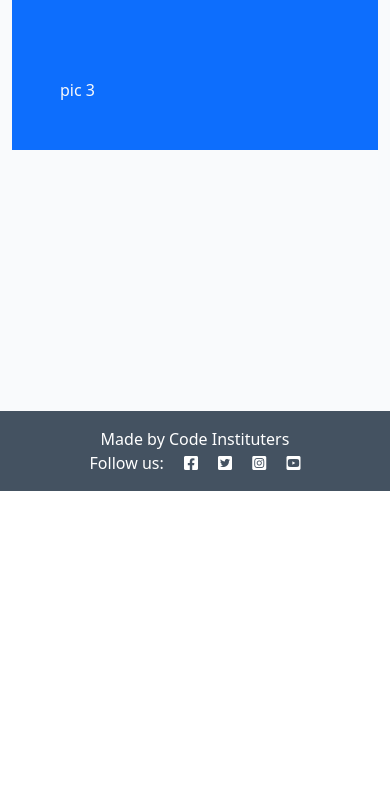
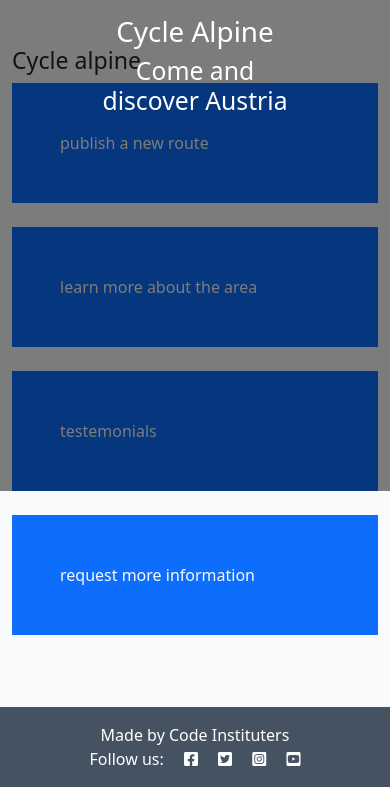
Before and after one commit to robinoldman/cycle-site1, a Django app: page /map/ in a window 390 px wide. Shown: the part 353-1140 px from the top of the page. Before the commit the page ends 844 px from the top, so only its background shows below. Run offline with Django 3.2, Linux system fonts and the light colour scheme.

Commit message:
add hero image to top of maps page

```diff
--- a/cycle/settings.py
+++ b/cycle/settings.py
@@ -33,7 +33,7 @@
 DEBUG = True
 
 ALLOWED_HOSTS = ['cycle-site.herokuapp.com', 'localhost',
-                 '8000-robinoldman-cyclesite1-6wn5vligyy0.ws-eu98.gitpod.io']
+                 '8000-robinoldman-cyclesite1-xjq9ds6agmt.ws-eu98.gitpod.io']
 
 
 # Application definition
--- a/static/css/style.css
+++ b/static/css/style.css
@@ -1,6 +1,43 @@
+
+
+
+
+
+
+
 body {
     background-color: #F9FAFC;
 }
+
+/*---------------hero */
+
+.hero-inner img{
+    position: relative;
+    max-height: 700px;
+    width: 100%;
+}
+
+.text-overlay {
+    position: absolute;
+    top: 50%;
+    left: 50%;
+    transform: translate(-50%, -50%);
+    text-align: center;
+    color: white;
+    z-index: 1;
+}
+
+.overlay {
+    position: absolute;
+    top: 0;
+    left: 0;
+    width: 100%;
+    height: 100%;
+    background-color: rgba(0, 0, 0, 0.5); /* Adjust the opacity as needed */
+    z-index: 0;
+}
+
+
 
 .brand {
     font-family: Lato, sans-serif;
--- a/templates/map.html
+++ b/templates/map.html
@@ -1,21 +1,39 @@
 {% extends "base.html" %}
 
 {% block content %}
+<section class="hero">
+    <div class="hero-inner">
+        <img src="https://images.pexels.com/photos/544067/pexels-photo-544067.jpeg?auto=compress&cs=tinysrgb&w=1260&h=750&dpr=2" alt="Austria Image">
+        <div class="overlay"></div>
+        <div class="text-overlay">
+            <h1>Cycle Alpine</h1>
+            <h2>Come and discover Austria</h2>
+        </div>
+    </div>
+</section>
 
-<!--The div element for the map -->
+
+
+
 <div class="container-lg my-5">
 <h3>Cycle alpine</h3>
- <div class="row">
-    <div class="col-sm-4 col-lg-6">
-        <div class="p-5 bg-primary text-light"> pic 1</div>
+<div class="row">
+    <div class="col-12 col-sm-6 col-md-3 mb-4">
+        <div class="p-5 bg-primary text-light">publish a new route</div>
     </div>
-    <div class="col-sm-4 col-lg-3">
-        <div class="p-5 bg-primary text-light"> pic 2</div>
+    <div class="col-12 col-sm-6 col-md-3 mb-4">
+        <div class="p-5 bg-primary text-light">learn more about the area</div>
     </div>
-    <div class="col-sm-4 col-lg-6">
-        <div class="p-5 bg-primary text-light"> pic 3</div>
+    <div class="col-12 col-sm-6 col-md-3 mb-4">
+        <div class="p-5 bg-primary text-light">testemonials</div>
     </div>
- </div>
+    <div class="col-12 col-sm-6 col-md-3 mb-4">
+        <div class="p-5 bg-primary text-light">request more information</div>
+    </div>
+</div>
+
+
+
 </div>
 <script src="../static/script.js"></script>
 {% endblock %}
```
